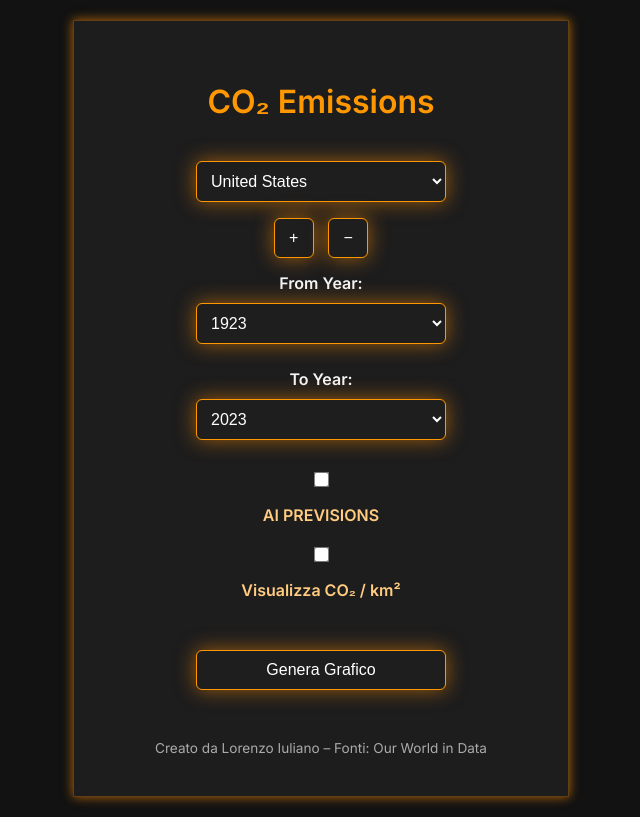
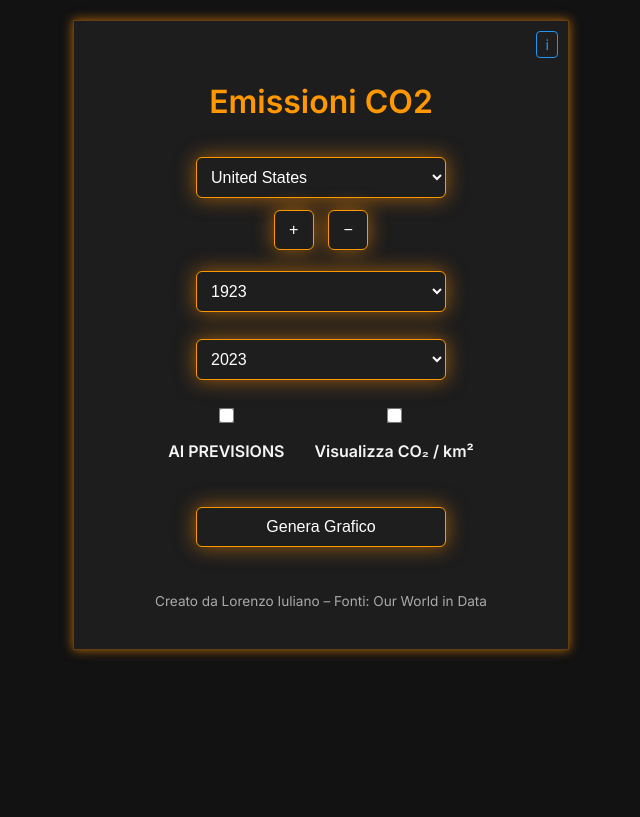
Before and after one commit to Lorenzokraken/co2_emission_app, a Flask app: page / in a window 1280 px wide. Shown: the whole page, without its empty margins (319-959 px from the left). After the commit the page ends 657 px from the top, so only its background shows below. Run offline with Flask 3, Linux system fonts and the light colour scheme.

Commit message:
UI: tooltip finale + selezione stati persistente + miglioramenti accessibilità

```diff
--- a/templates/index.html
+++ b/templates/index.html
@@ -2,7 +2,7 @@
 <html lang="it">
 <head>
   <meta charset="UTF-8">
-  <title>CO₂ Emissions</title>
+  <title>CO2 Emissions</title>
   <style>
     @import url('https://fonts.googleapis.com/css2?family=Inter:wght@400;600&display=swap');
     body {
@@ -34,13 +34,42 @@
       border: 1px solid rgba(255, 140, 0, 0.3);
       max-width: 700px;
       width: 100%;
+      position: relative;
+    }
+    .info-box {
+      position: absolute;
+      top: 10px;
+      right: 10px;
+      background-color: #1e1e1e;
+      border: 1px solid #2196f3;
+      color: #2196f3;
+      border-radius: 4px;
+      padding: 4px 8px;
+      font-size: 0.9em;
+      cursor: pointer;
+    }
+    .info-box:hover::after {
+      content: "Questa app confronta le emissioni CO2 tra paesi e ne prevede l'andamento futuro. Seleziona i paesi e un intervallo temporale per visualizzare i dati e previsioni.";
+      position: absolute;
+      top: 100%;
+      right: 0;
+      background: #1e1e1e;
+      color: #ffffff;
+      border: 1px solid #444;
+      padding: 8px;
+      border-radius: 10px;
+      font-size: 0.85em;
+      width: 260px;
+      text-align: right;
+      box-shadow: 0 0 10px rgba(0,0,0,0.5);
+      z-index: 10;
     }
     h1 {
       color: #ff9800;
       margin-bottom: 30px;
     }
     select, button {
-      margin: 10px 0;
+      margin: 6px 0;
       padding: 10px;
       font-size: 16px;
       width: 250px;
@@ -64,11 +93,6 @@
       margin-top: 15px;
       font-weight: 600;
     }
-    #ai-toggle-label, #density-toggle-label {
-      margin-top: 20px;
-      font-size: 16px;
-      color: #ffcc80;
-    }
     .footer {
       margin-top: 40px;
       font-size: 0.85em;
@@ -84,7 +108,11 @@
 <body>
   <div class="container-wrapper">
     <div class="container">
-      <h1>CO₂ Emissions</h1>
+      <div class="info-box">i</div>
+<h1>Emissioni CO2</h1>
+<!-- resto invariato -->
+<!--  -->
+
       <form id="main-form" method="POST" action="/">
         <div style="display: flex; flex-direction: column; align-items: center;">
           <div id="countries-container" style="display: flex; flex-direction: column; gap: 4px; margin-bottom: 6px;">
@@ -103,11 +131,7 @@
           </div>
         </div>
 
-        <!-- <div style="display: flex; justify-content: center; align-items: center;">
-          <button type="button" class="add-country" id="add-btn" onclick="addCountrySelect()">+</button>
-          <button type="button" class="add-country" id="remove-btn" onclick="removeCountrySelect()">&minus;</button>
-        </div> -->
-        <label for="year_start">From Year:</label>
+        <label for="year_start"></label>
         <select name="year_start" required>
           {% for y in years %}
             <option value="{{ y.year }}"
@@ -115,7 +139,7 @@
             {{ y.year }}</option>
           {% endfor %}
         </select>
-        <label for="year_end">To Year:</label>
+        <label for="year_end"></label>
         <select name="year_end" id="year_end" required>
           {% for y in years %}
             {% if y.year >= 2023 %}
@@ -127,6 +151,7 @@
           {% endfor %}
         </select>
 
+        <div style="display: flex; justify-content: center; gap: 30px; margin-top: 20px;">
           <div id="ai-toggle-label">
             <input type="checkbox" id="ai-toggle" name="ai"
             {% if ai %}checked{% endif %}>
@@ -137,6 +162,7 @@
             <input type="checkbox" id="density-toggle" name="show_density"
             {% if show_density %}checked{% endif %}>
             <label for="density-toggle">Visualizza CO₂ / km²</label>
+          </div>
         </div>
 
         <br><br>
@@ -182,29 +208,14 @@
       if (countryCount >= maxCountries || aiToggle.checked) return;
       countryCount++;
 
-      const countries = [
-        { id: 1, name: "United States" },
-        { id: 2, name: "China" },
-        { id: 3, name: "United Kingdom" },
-        { id: 4, name: "France" },
-        { id: 5, name: "Italy" }
-      ];
-
+      const firstSelect = document.querySelector("select[name='country1']");
       const select = document.createElement("select");
       select.name = `country${countryCount}`;
       select.required = true;
-
-      countries.forEach(c => {
-        const option = document.createElement("option");
-        option.value = c.id;
-        option.textContent = c.name;
-        select.appendChild(option);
-      });
-
+      select.innerHTML = firstSelect.innerHTML; // copia tutti gli <option> dal primo
       container.appendChild(select);
       updateAIStatus();
     }
-
 
     function removeCountrySelect() {
       if (countryCount <= 1) return;
```
Lines whose indentation alone changed are shown as unchanged.
